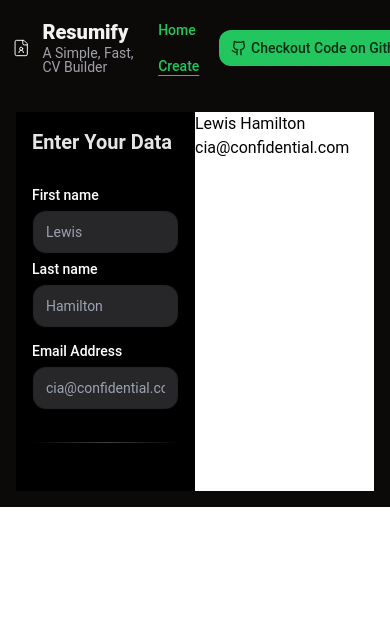
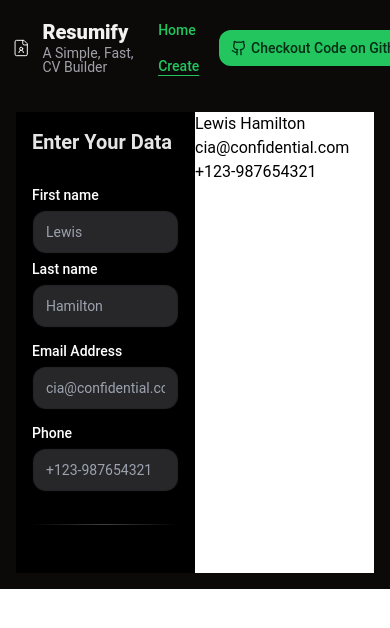
Before and after one commit to SKumr20/resume-builder, a React (Vite) app: page /createResume in a window 390 px wide. Shown: the top 628 px of the page. Built offline with nearby package versions, Linux system fonts and the light colour scheme.

Commit message:
Add phone preview

```diff
--- a/src/components/ResumePreview.jsx
+++ b/src/components/ResumePreview.jsx
@@ -1,11 +1,12 @@
 
-const ResumePreview = ({ firstname, lastname, email}) => {
+const ResumePreview = ({ firstname, lastname, email, phone}) => {
   return (
     <>
         <div className='bg-white flex flex-col'>
             {/* Top section */}
             <h1>{firstname} {lastname}</h1>
             <h1>{email}</h1>
+            <h1>{phone}</h1>
         </div>
     </>
   )
--- a/src/components/signup-form-demo.jsx
+++ b/src/components/signup-form-demo.jsx
@@ -4,7 +4,7 @@ import { Label } from "@/components/ui/label";
 import { Input } from "@/components/ui/input";
 import { cn } from "@/lib/utils";
 
-export default function SignupFormDemo({ setFirstname, setLastname, setEmail }) {
+export default function SignupFormDemo({ setFirstname, setLastname, setEmail, setPhone }) {
   const handleSubmit = (e) => {
     e.preventDefault();
     console.log("Form submitted");
@@ -33,6 +33,10 @@ export default function SignupFormDemo({ setFirstname, setLastname, setEmail })
           <Label htmlFor="email">Email Address</Label>
           <Input id="email" placeholder="cia@confidential.com" type="email" onChange={(e) => setEmail(e.target.value)}/>
         </LabelInputContainer>
+        <LabelInputContainer className="mb-4">
+          <Label htmlFor="email">Phone</Label>
+          <Input id="phone" placeholder="+123-987654321" type="tel" onChange={(e) => setPhone(e.target.value)} />
+        </LabelInputContainer>
         <div
           className="bg-gradient-to-r from-transparent via-neutral-700 to-transparent my-8 h-[1px] w-full" />
       </form>
--- a/src/pages/CreateResume.jsx
+++ b/src/pages/CreateResume.jsx
@@ -6,12 +6,13 @@ const CreateResume = () => {
   const [firstname, setFirstname] = useState("Lewis");
   const [lastname, setLastname] = useState("Hamilton");
   const [email, setEmail] = useState("cia@confidential.com");
+  const [phone, setPhone] = useState('+123-987654321');
 
   return (
     <>
       <div className='grid grid-cols-2 p-4 bg-background max-h-full'>
-        <SignupFormDemo setFirstname={setFirstname} setLastname={setLastname} setEmail={setEmail} />
-        <ResumePreview firstname={firstname} lastname={lastname} email={email} />
+        <SignupFormDemo setFirstname={setFirstname} setLastname={setLastname} setEmail={setEmail} setPhone={setPhone} />
+        <ResumePreview firstname={firstname} lastname={lastname} email={email} phone={phone} />
       </div>
     </>
   )
```
